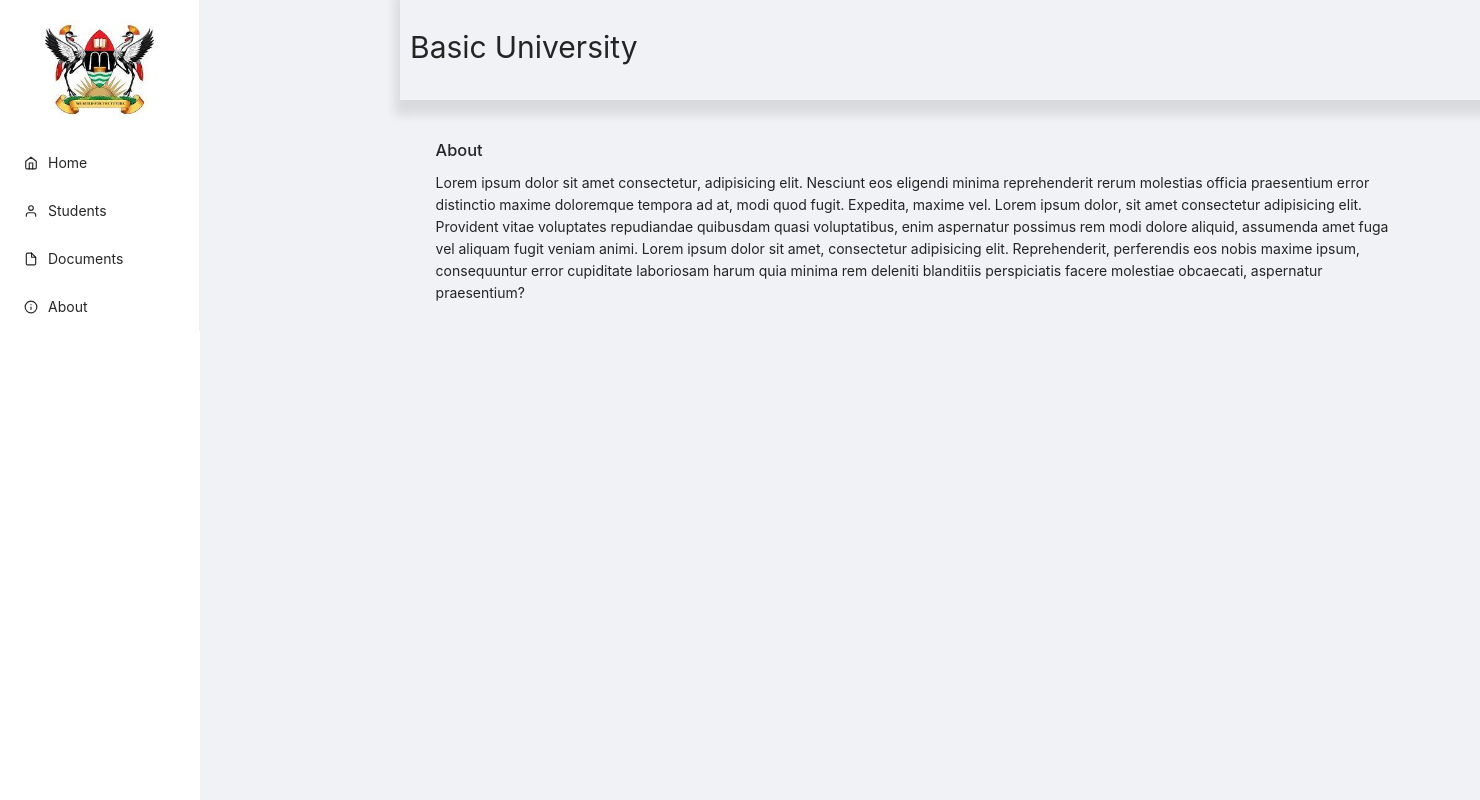
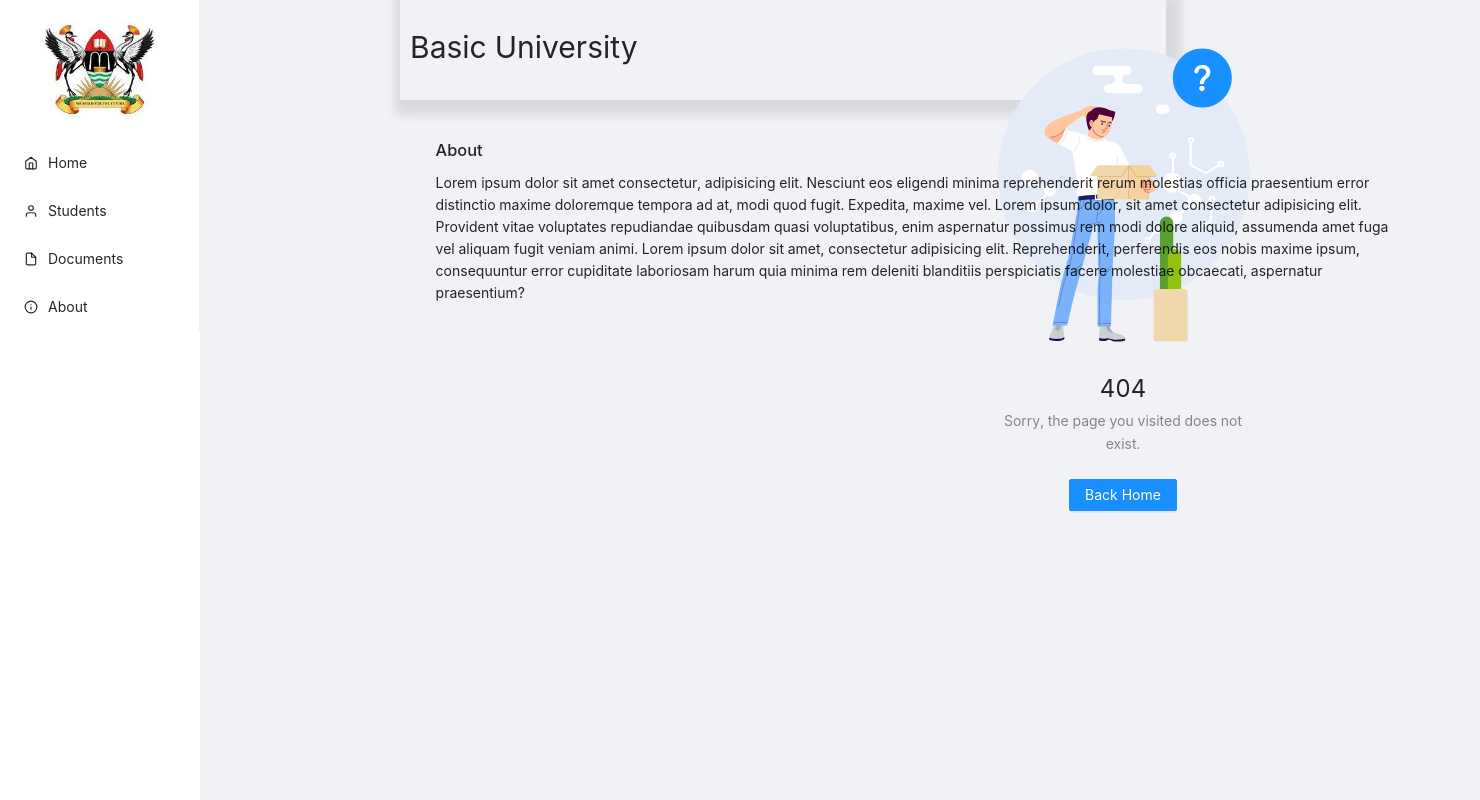
Before and after one commit to devenEden/universalPaymentsClient, a React (Create React App) app: page /about in a window 1280 px wide. Shown: the whole page, 1480 px wide, since content can reach past the window. Built offline with nearby package versions, Linux system fonts and the light colour scheme.

Commit message:
added page not found to app.js

```diff
--- a/src/App.js
+++ b/src/App.js
@@ -1,10 +1,11 @@
-import React from 'react';
-import 'antd/dist/antd.css';
-import SideMenu from './components/SideMenu';
-import Header from './components/Header';
-import { BrowserRouter as Router , Route, Switch  } from 'react-router-dom';
-import { Layout } from 'antd';
-import Routes from './routes';
+import React from "react";
+import "antd/dist/antd.css";
+import SideMenu from "./components/SideMenu";
+import Header from "./components/Header";
+import { BrowserRouter as Router, Route, Switch } from "react-router-dom";
+import { Layout } from "antd";
+import Routes from "./routes";
+import PageNotFound from "./pages/PageNotFound";
 
 class App extends React.Component {
   state = {
@@ -15,16 +16,24 @@ class App extends React.Component {
     return (
       <Router>
         <Switch>
-       <Layout>
-        <SideMenu  />
-        <div className='mainContainer'>
-        <Header  />
-        {
-    Routes.map( (route, idx) => <Route exact key={idx}  path={route.path} component={route.component} />)
-        }
-        </div>
-       </Layout>
-       </Switch>
+          <Layout>
+            <SideMenu />
+            <div className="mainContainer">
+              <Header />
+              {Routes.map((route, idx) => (
+                <Route
+                  exact
+                  key={idx}
+                  path={route.path}
+                  component={route.component}
+                />
+              ))}
+            </div>
+            <Route>
+              <PageNotFound />
+            </Route>
+          </Layout>
+        </Switch>
       </Router>
     );
   }
```
